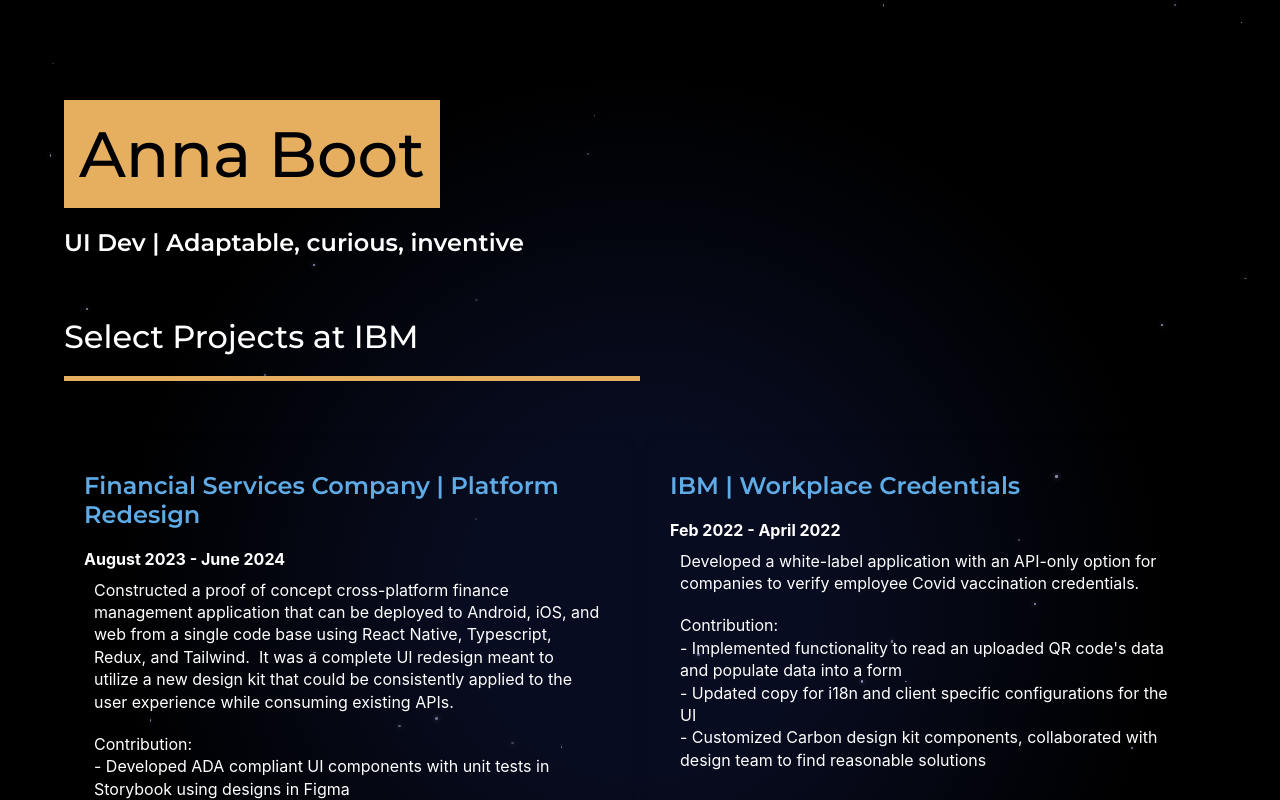
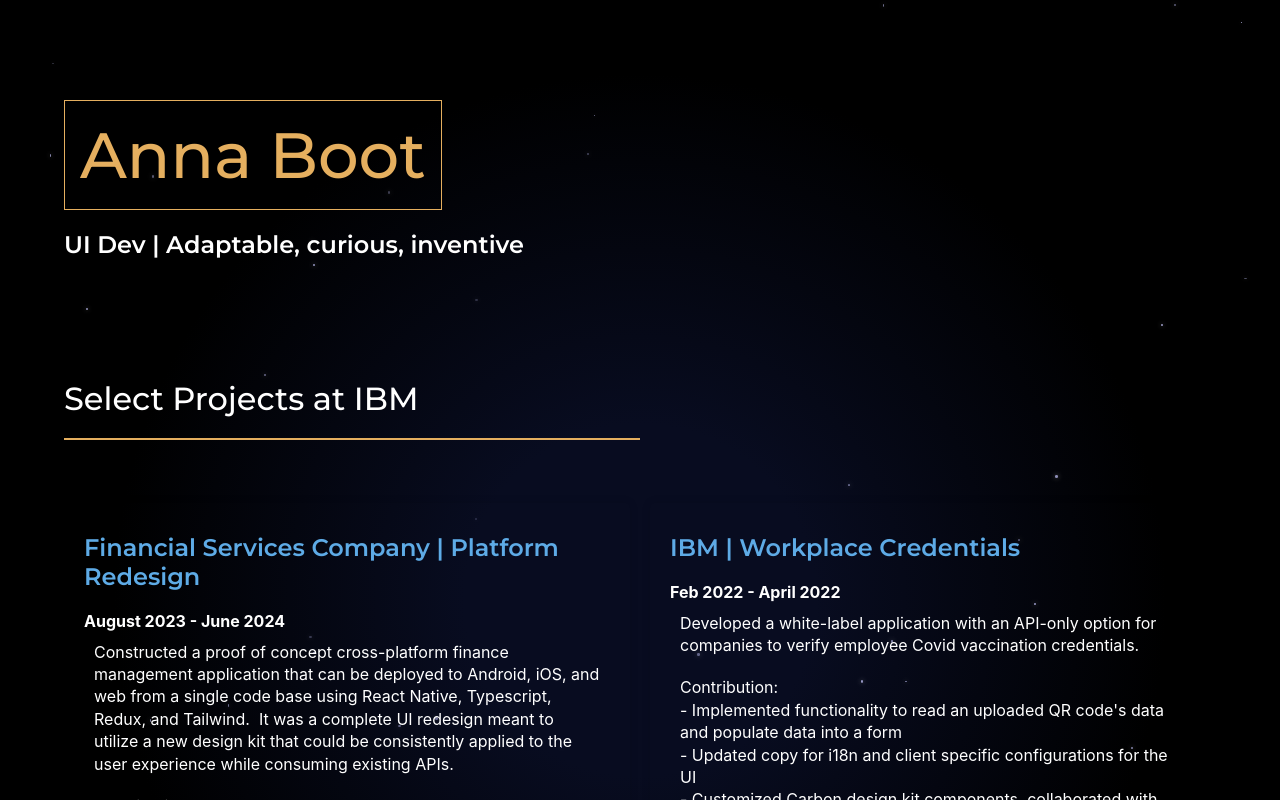
Before and after one commit to ramyun00/ramyun00.github.io, a React (Create React App) app: page / in a window 1280 px wide. Shown: the top 800 px of the page. Built offline with nearby package versions, Linux system fonts and the light colour scheme.

Commit message:
Add contact info, update readme

```diff
--- a/src/App.js
+++ b/src/App.js
@@ -7,8 +7,10 @@
 function App() {
   const [isAnimated, setIsAnimated] = useState(false);
   const [isSecondAnimated, setIsSecondAnimated] = useState(false);
+  const [isThirdAnimated, setIsThirdAnimated] = useState(false);
   const triggerPointRef = useRef(null);
   const secondTriggerPointRef = useRef(null);
+  const thirdTriggerPointRef = useRef(null);
   const iconSize = 'xl';
 
   useEffect(() => {
@@ -23,6 +25,13 @@
         window.scrollY > secondTriggerPointRef.current.offsetTop - 300
       ) {
         setIsSecondAnimated(true);
+      }
+
+      if (
+        thirdTriggerPointRef.current &&
+        window.scrollY > thirdTriggerPointRef.current.offsetTop - 300
+      ) {
+        setIsThirdAnimated(true);
       }
     };
 
@@ -95,6 +104,31 @@
           }
         })}
       </div>
+
+      <div className="portfolio__header">
+        <h2 className="portfolio__title">Contact</h2>
+        <div style={{ height: '15px', margin: 0 }} ref={thirdTriggerPointRef}>
+          <div className={`bar ${isThirdAnimated ? 'animated' : ''}`} />
+        </div>
+      </div>
+      <div className="portfolio">
+        <div className="contact">
+          <div>
+            <h2>E-Mail</h2>
+            <a href="mailto:annaboot@gmail.com">annaboot@gmail.com</a>
+          </div>
+          <div>
+            <h2>LinkedIn</h2>
+            <a href="https://www.linkedin.com/in/annaboot/">
+              https://www.linkedin.com/in/annaboot/
+            </a>
+          </div>
+          <div>
+            <h2>Github</h2>
+            <a href="https://github.com/ramyun00">https://github.com/ramyun00</a>
+          </div>
+        </div>
+      </div>
     </div>
   );
 }
--- a/src/App.scss
+++ b/src/App.scss
@@ -45,7 +45,7 @@
     flex-direction: column;
     display: flex;
     align-items: flex-start;
-    padding: 100px 5% 40px;
+    padding: 100px 5%;
 
     h1 {
       margin: 0;
@@ -53,8 +53,8 @@
       font-family: 'Montserrat', sans-serif;
       font-weight: 500;
       font-size: 4rem;
-      color: black;
-      background-color: $orange;
+      color: $orange;
+      border: 1px solid $orange;
     }
 
     p {
@@ -66,9 +66,9 @@
     position: relative;
     left: 0;
     width: 0;
-    height: 5px;
+    height: 2px;
     background-color: $orange;
-    transition: width .5s ease-in-out; /* Smooth animation */
+    transition: width .5s ease-in-out;
   }
 
   .bar.animated {
@@ -139,6 +139,13 @@
     gap: 10px;
     justify-content: flex-end;
   }
+
+  .contact {
+    display: flex;
+    flex-direction: row;
+    flex-wrap: wrap;
+    gap: 2rem;
+  }
 }
 
 @media (min-width: 768px) {
@@ -152,6 +159,9 @@
     .portfolio__item:last-child {
       flex: 0 45%;
     }
+
+    .contact {
+      gap: 8rem;
+    }
   }
-
 }
```
Also changed, not shown: src/images/pizzaPusheen.png (added), 1 other file (tests, documents, lock files or other folders).
